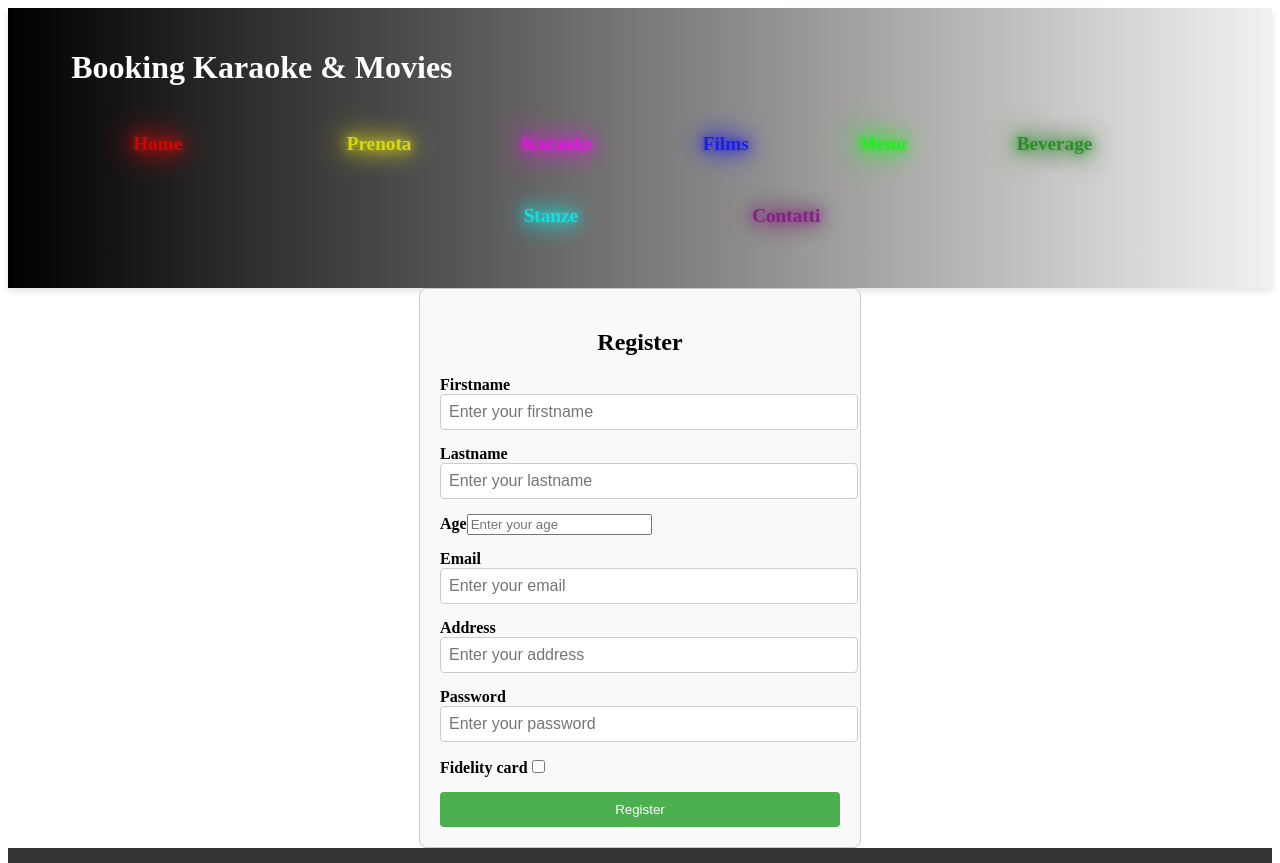
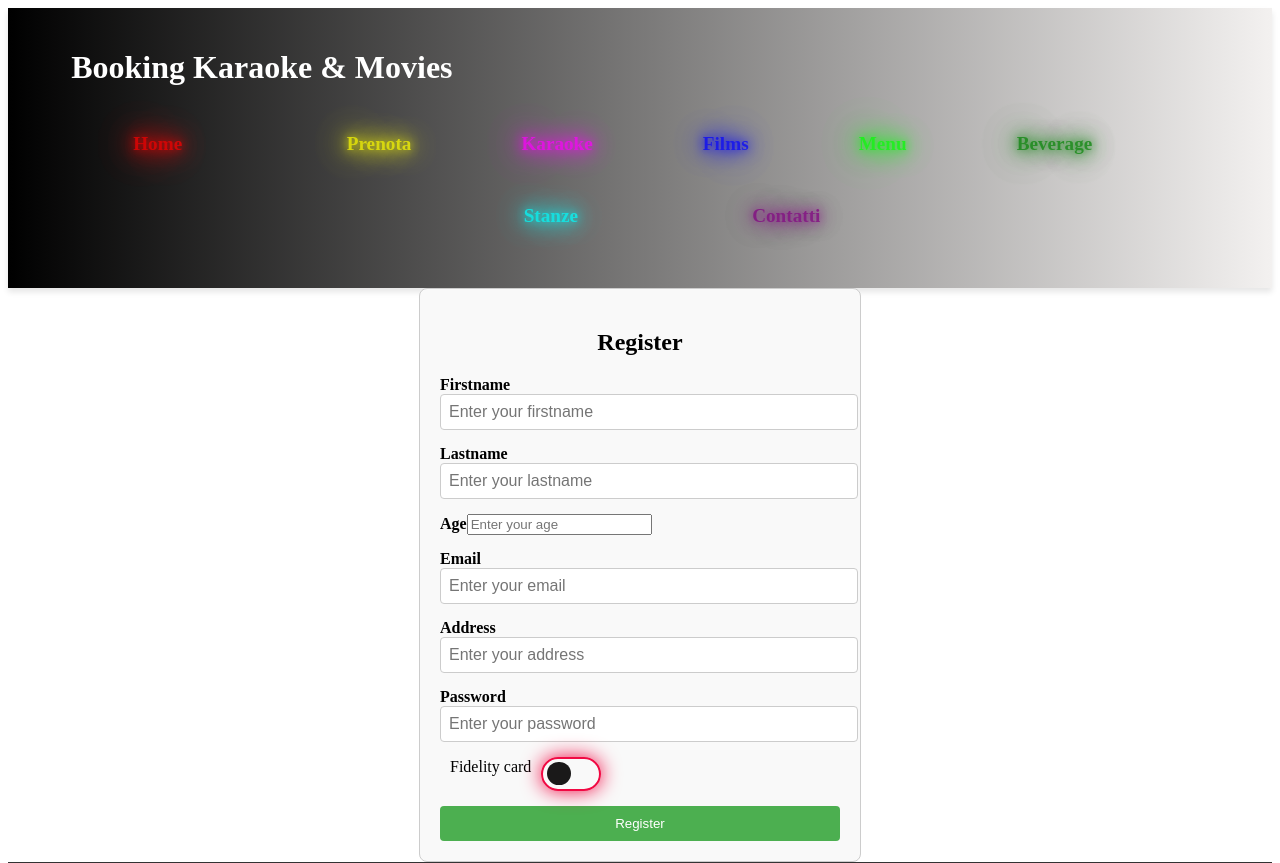
Before and after one commit to AleRovi/mtfuji_frontend, an Angular app: page /register in a window 1280 px wide. Shown: the top 863 px of the page. Built offline with nearby package versions, Linux system fonts and the light colour scheme.

Commit message:
Implementa l'animazione di swich su register

```diff
--- a/src/app/header/header.component.css
+++ b/src/app/header/header.component.css
@@ -1,4 +1,5 @@
 /* Header Styles */
+
 :host {
     display: block;
     background: linear-gradient(to right,/*  #f1c8c9, #e18699 */ #000000,#f3f1f0 );/*da modificare*/
--- a/src/app/home/home.component.html
+++ b/src/app/home/home.component.html
@@ -2,7 +2,7 @@
     <div class="container">
         <h2>Welcome to the Best Booking Experience</h2>
         <p>Book your favorite karaoke sessions and movie tickets easily with our user-friendly platform.</p>
-        <a routerLink="/login" class="btn" >Login</a>
+        <a routerLink="/login" class="btn" (click)="navigateToLogin()">Login</a>
         <a routerLink="/register" class="btn" (click)="navigateToRegister()">Register</a>
     </div>
 </section>
--- a/src/app/home/home.component.ts
+++ b/src/app/home/home.component.ts
@@ -11,10 +11,12 @@ import { RegisterComponent } from '../register/register.component';
 })
 export class HomeComponent {
 
-  constructor(private router: Router){}
+  constructor(private router: Router) { }
 
   navigateToRegister() {
     this.router.navigate(['/register']);
   }
-
+  navigateToLogin() {
+    this.router.navigate(['/login']);
+  }
 }
--- a/src/app/login/login.component.css
+++ b/src/app/login/login.component.css
@@ -1,7 +1,6 @@
 @import url("https://fonts.googleapis.com/css2?family=Quicksand:wght@300&display=swap");
 
 * {
-    background-color: rgba(0, 16, 56);
     margin: 0;
     padding: 0;
     box-sizing: border-box;
--- a/src/app/login/login.component.html
+++ b/src/app/login/login.component.html
@@ -1,9 +1,11 @@
+
 <div class="ring">
     <i style="--clr:#00ff0a;"></i>
     <i style="--clr:#ff0057;"></i>
     <i style="--clr:#fffd44;"></i>
     <div class="login">
       <h2>Login</h2>
+      <form>
       <div class="inputBx">
         <input type="text" placeholder="Username">
       </div>
@@ -17,5 +19,6 @@
         <a href="#">Forget Password</a>
         <a href="#">Signup</a>
       </div>
+      </form>
     </div>
   </div>
--- a/src/app/register/register.component.css
+++ b/src/app/register/register.component.css
@@ -33,7 +33,58 @@
     border: 1px solid #ccc;
     border-radius: 4px;
   }
+  .switch {
+    font-size: 17px;
+    position: relative;
+    display: inline-block;
+    width: 3.5em;
+    height: 2em;
 
+  }
+
+  /* Hide default HTML checkbox */
+  .switch input {
+    opacity: 0;
+    width: 0;
+    height: 0;
+  }
+
+  /* The slider */
+  .slider {
+    position: absolute;
+    cursor: pointer;
+    inset: 0;
+    border: 2px solid #414141;
+    border-radius: 50px;
+    transition: all 0.4s cubic-bezier(0.175, 0.885, 0.32, 1.275);
+    box-shadow: 0 0 20px #f10943;
+    border: 2px solid #f10943;
+  }
+
+  .slider:before {
+    position: absolute;
+    content: "";
+    height: 1.4em;
+    width: 1.4em;
+    left: 0.2em;
+    bottom: 0.2em;
+    background-color: rgb(26, 25, 25);
+    border-radius: inherit;
+    transition: all 0.4s cubic-bezier(0.23, 1, 0.320, 1);
+  }
+
+  .switch input:checked + .slider {
+    box-shadow: 0 0 20px rgba(9, 117, 241, 0.8);
+    border: 2px solid #0974f1;
+  }
+
+  .switch input:checked + .slider:before {
+    transform: translateX(1.5em);
+  }
+
+  .FC{
+    padding: 10px;
+  }
   button {
     background-color: #4CAF50;
     color: white;
--- a/src/app/register/register.component.html
+++ b/src/app/register/register.component.html
@@ -1,7 +1,11 @@
 <div class="register-container">
+  <i style="--clr:#00ff0a;"></i>
+  <i style="--clr:#ff0057;"></i>
+  <i style="--clr:#fffd44;"></i>
+  <div class="register">
     <h2>Register</h2>
 
-    <form #registerForm = "ngForm" (ngSubmit)="onSubmit(registerForm)">
+    <form #registerForm="ngForm" (ngSubmit)="onSubmit(registerForm)">
 
       <div class="form-group">
         <label for="firstname">Firstname</label>
@@ -30,15 +34,20 @@
 
       <div class="form-group">
         <label for="password">Password</label>
-        <input type="password" placeholder="Enter your password" id="password" name="password" required ngModel minlength="6">
+        <input type="password" placeholder="Enter your password" id="password" name="password" required ngModel
+          minlength="6">
       </div>
 
 
       <div class="form-group">
-        <label for="fidelity_card">Fidelity card</label>
-        <input type="checkbox" id="fidelity_card" name="fidelity_card" required ngModel>
+        <span class="FC">Fidelity card</span>
+        <label for="fidelity_card" class="switch">
+          <input type="checkbox" id="fidelity_card" name="fidelity_card" required ngModel>
+          <span class="slider"></span>
+        </label>
       </div>
 
       <button type="submit">Register</button>
     </form>
   </div>
+</div>
```
